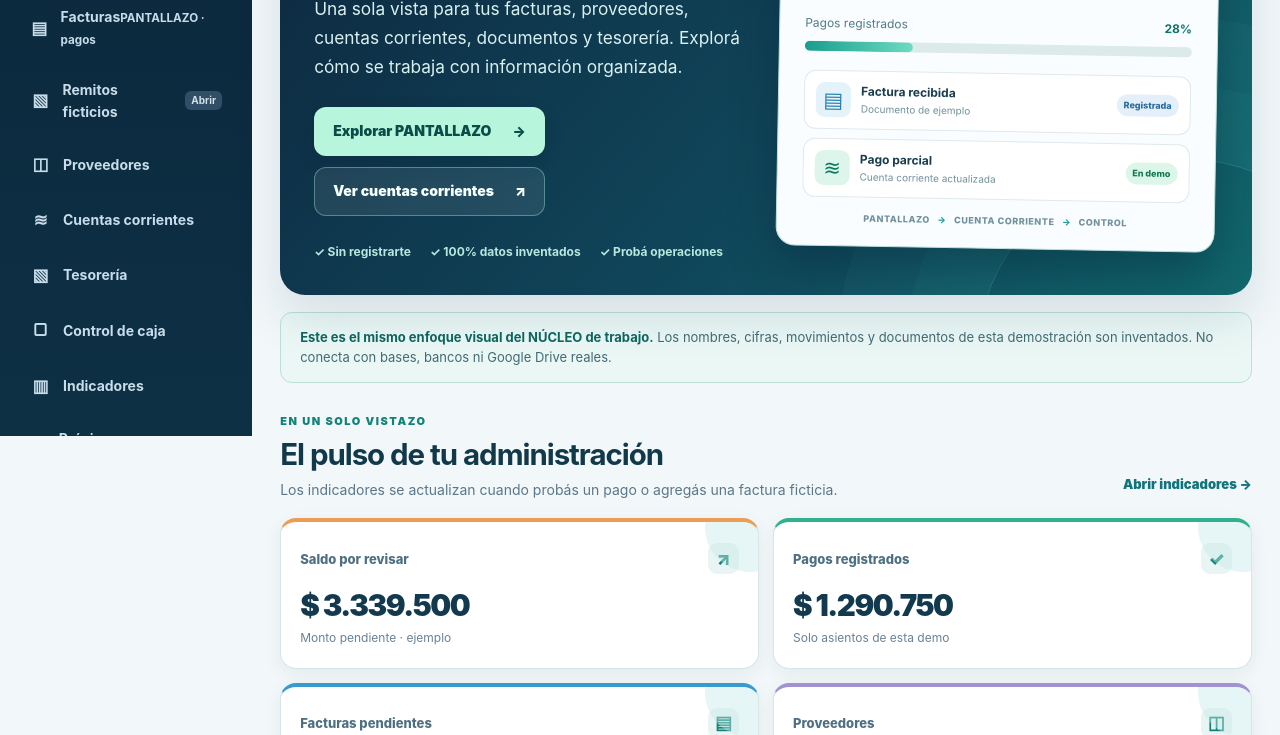
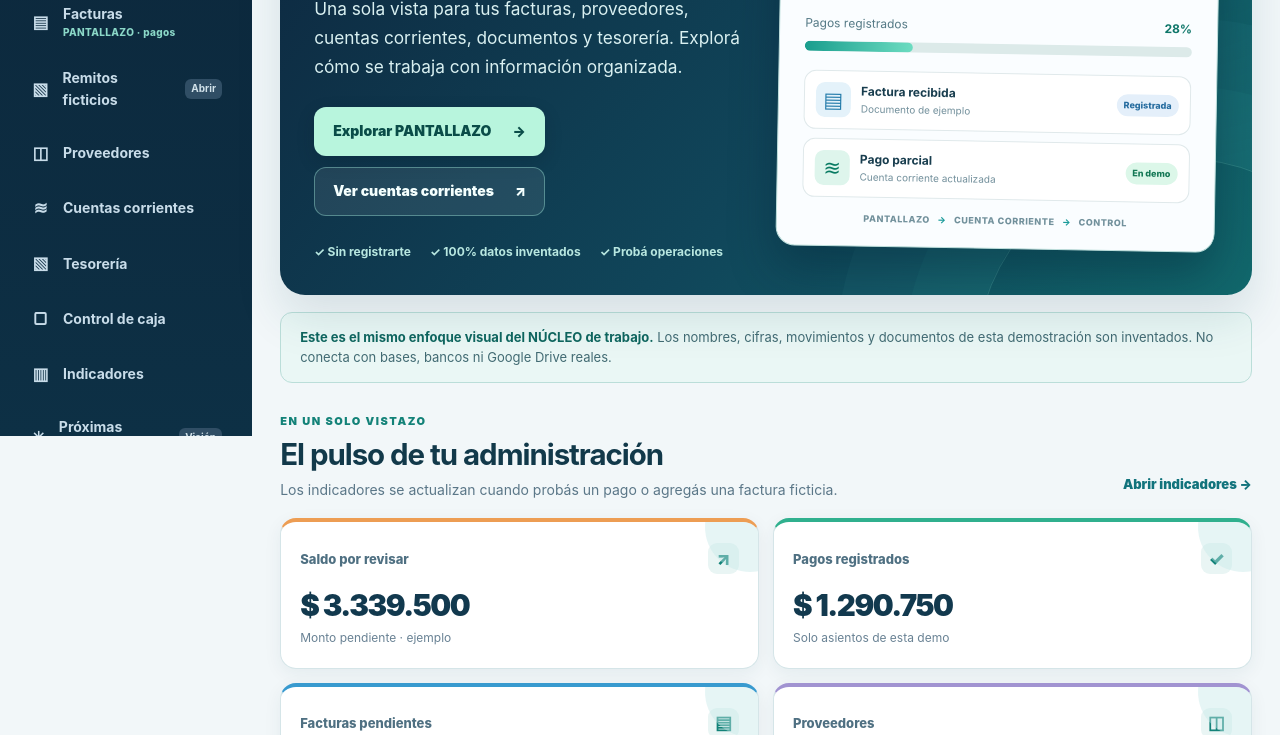
Before and after one commit to caye2404/cayelab-web, a plain HTML site: page nucleo-demo/index.html in a window 1280 px wide. Shown: the part 365-1100 px from the top of the page. Drawn offline with Linux system fonts and the light colour scheme.

Commit message:
style(demo): subtitulo PANTALLAZO en sidebar

```diff
--- a/nucleo-demo/styles.css
+++ b/nucleo-demo/styles.css
@@ -512,3 +512,8 @@ body{background:var(--bg);color:var(--ink);font-size:16px}
  .dh-btn,.dh-module{transition:none}
  .dh-btn:hover,.dh-module:hover{transform:none}
 }
+
+/* Etiqueta PANTALLAZO en la navegación, igual que en NÚCLEO privado */
+.nav-copy{display:flex;flex-direction:column;line-height:1.2;gap:3px}
+.nav-subtitle{font-size:10px;font-weight:850;color:#8bd8c8;letter-spacing:.035em}
+.navbtn.active .nav-subtitle{color:#c4fff0}
```
